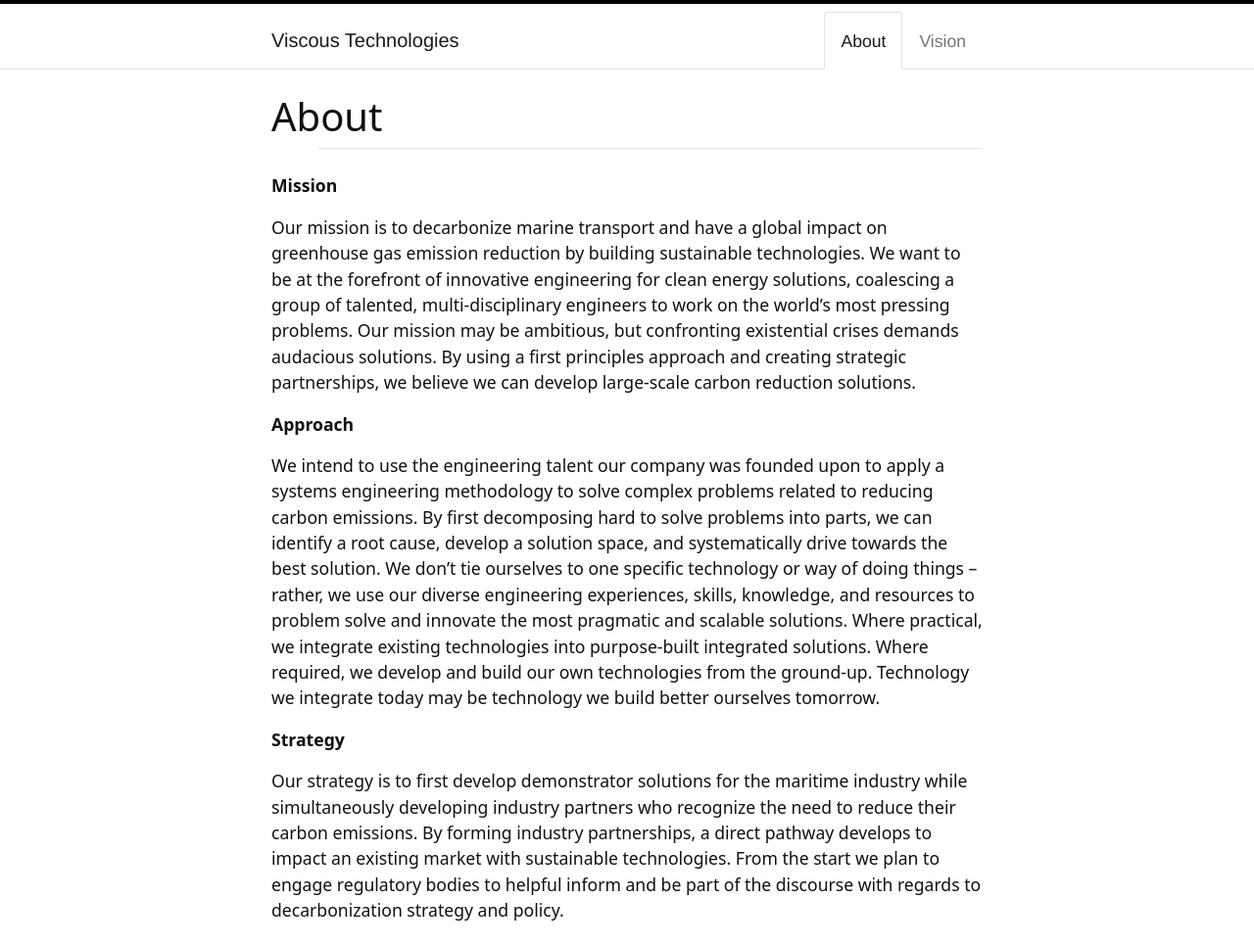
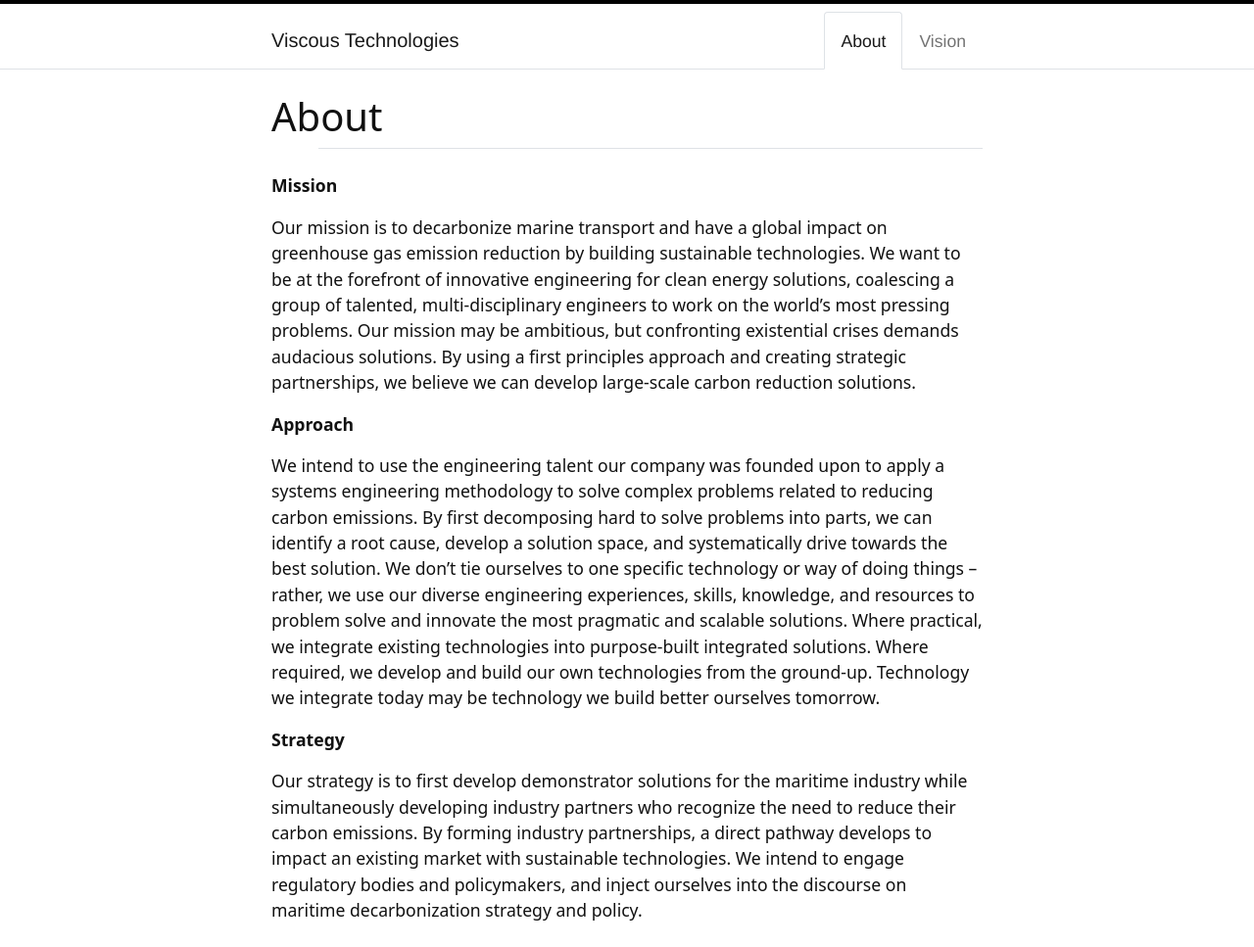
Before and after one commit to ccluett/viscous.tech, a Jekyll site: the page built from content/about.md, in a window 1280 px wide. Shown: the whole page at 98% size. Built offline with Jekyll 4.4.1, drawn with Linux system fonts in a browser that asks for light colours.

Commit message:
Update about.md

```diff
--- a/content/about.md
+++ b/content/about.md
@@ -13,4 +13,4 @@
 
 **Strategy**
 
-Our strategy is to first develop demonstrator solutions for the maritime industry while simultaneously developing industry partners who recognize the need to reduce their carbon emissions. By forming industry partnerships, a direct pathway develops to impact an existing market with sustainable technologies. From the start we plan to engage regulatory bodies to helpful inform and be part of the discourse with regards to decarbonization strategy and policy.
+Our strategy is to first develop demonstrator solutions for the maritime industry while simultaneously developing industry partners who recognize the need to reduce their carbon emissions. By forming industry partnerships, a direct pathway develops to impact an existing market with sustainable technologies. We intend to engage regulatory bodies and policymakers, and inject ourselves into the discourse on maritime decarbonization strategy and policy.
```
